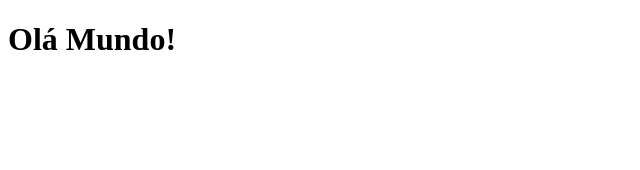
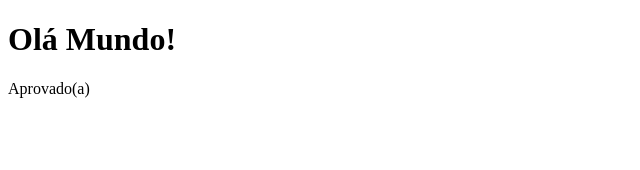
Before and after one commit to marcos-renan/estudos-vuejs, a Vue app: page / in a window 1280 px wide. Shown: the top 170 px of the page, without its empty margins (0-640 px from the left). Built offline with nearby package versions, Linux system fonts and the light colour scheme.

Commit message:
Diretivas v-else-if e v-else

```diff
--- a/src/App.vue
+++ b/src/App.vue
@@ -1,10 +1,11 @@
 <script setup>
 //import Exemplo1 from './components/Exemplo1.vue';
-import Exemplo2 from './components/Exemplo2.vue';
+//import Exemplo2 from './components/Exemplo2.vue';
+import Exemplo3 from './components/Exemplo3.vue';
 </script>
 
 <template>
 
-  <Exemplo2 />
+  <Exemplo3 />
 
 </template>
--- /dev/null
+++ b/src/components/Exemplo3.vue
@@ -0,0 +1,14 @@
+//Diretivas v-else-if e v-else
+<!--CODIGO-->
+<script setup>
+    let exibir = true;
+    let media = 9;
+</script>
+
+<!--HTML-->
+<template>
+    <h1 v-if="exibir">Olá Mundo!</h1>
+    <p v-if="media >= 7">Aprovado(a)</p>
+    <p v-else-if="media >=5">Recuperação</p>
+    <p v-else>Reprovado(a)</p>
+</template>
```
